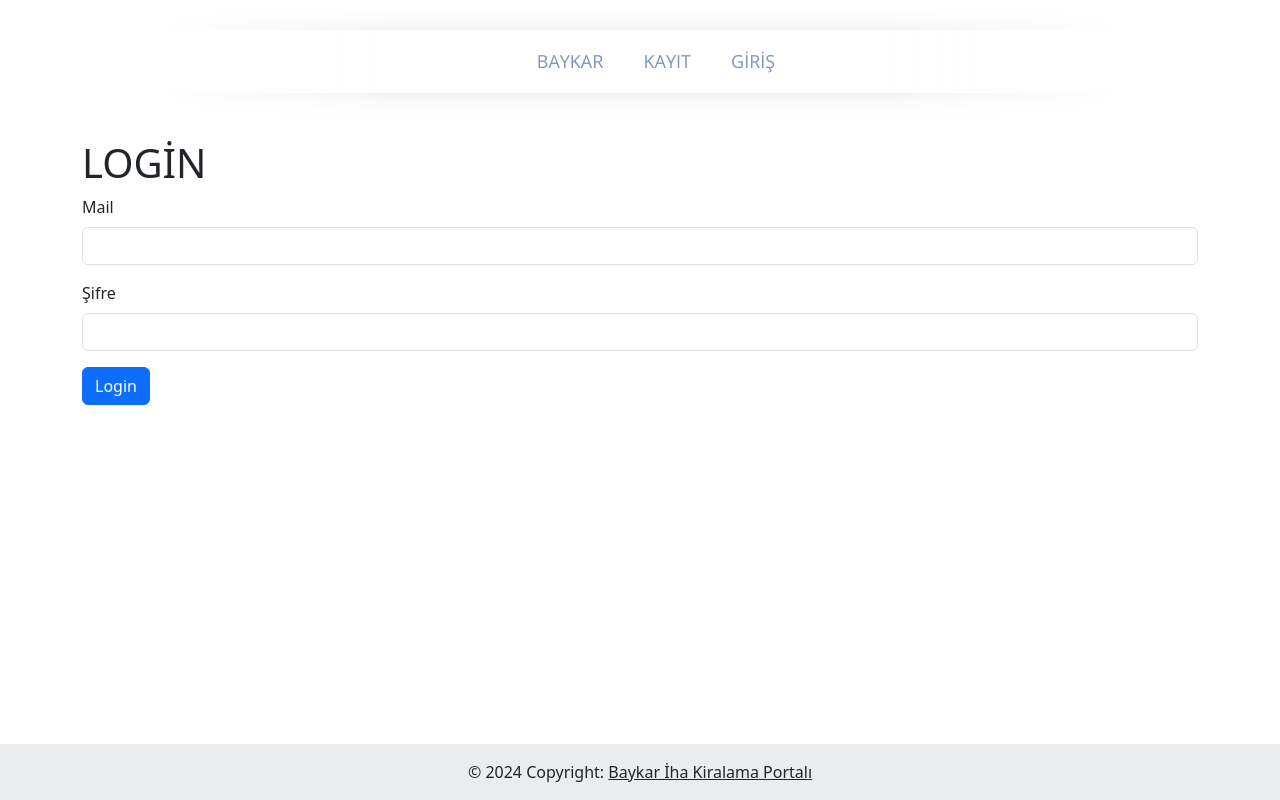
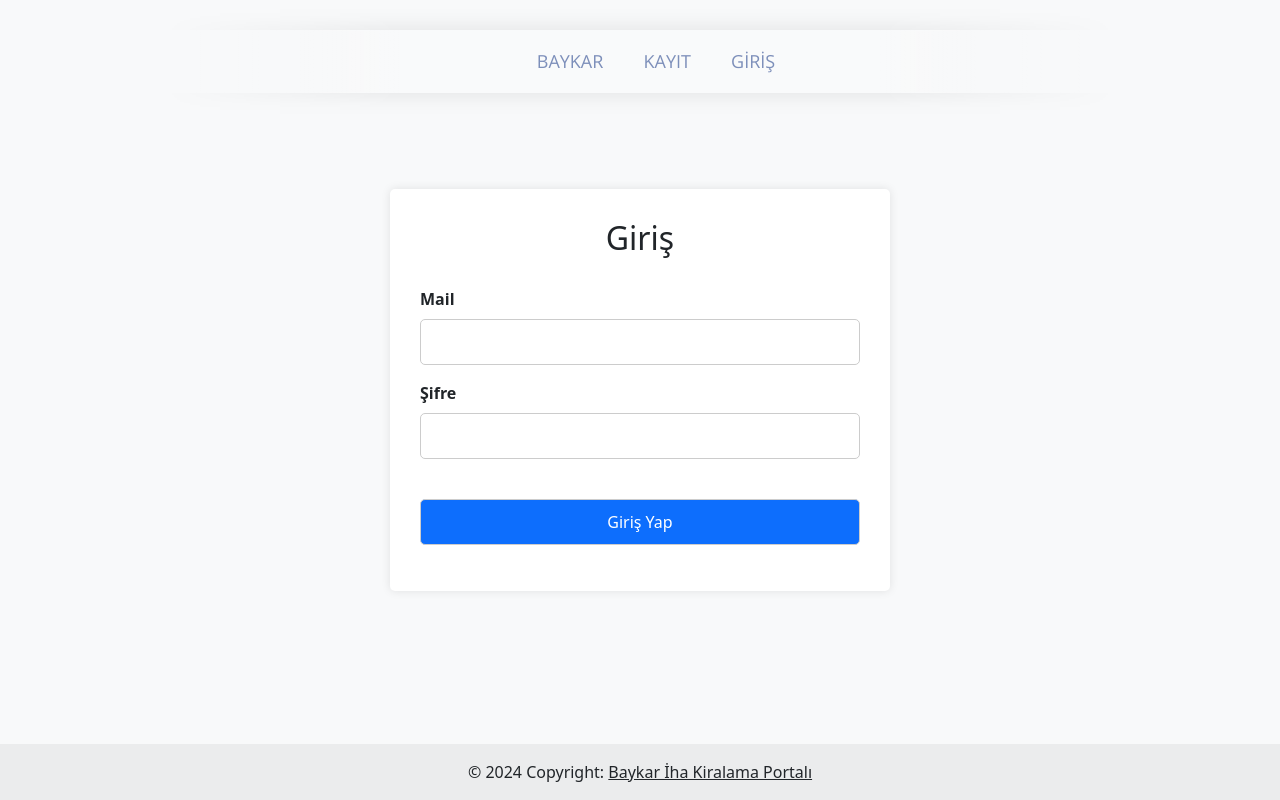
Before and after one commit to ksyusuf/Django-IHA-Kiralama-Projesi, a Django app: page /login in a window 1280 px wide. Run offline with Django 5.2, Linux system fonts and the light colour scheme; some libraries are stand-ins or nearby versions.

Commit message:
front düzenlemeleri

```diff
--- a/ihakiralama/customer/templates/customer/users/login.html
+++ b/ihakiralama/customer/templates/customer/users/login.html
@@ -4,8 +4,50 @@
 {% block title %} LOGİN {% endblock %}
 
 {% block content %}
-<div class="container">
-    <h1> LOGİN </h1>
+<style>
+    body {
+        background-color: #f8f9fa;
+    }
+    .container {
+        max-width: 500px;
+        margin: 50px auto;
+        background-color: #fff;
+        padding: 30px;
+        border-radius: 5px;
+        box-shadow: 0px 0px 10px rgba(0, 0, 0, 0.1);
+    }
+    .container h2 {
+        text-align: center;
+        margin-bottom: 30px;
+    }
+    .form-group {
+        margin-bottom: 20px;
+    }
+    .form-group label {
+        font-weight: bold;
+    }
+    .form-group input {
+        width: 100%;
+        padding: 10px;
+        border: 1px solid #ccc;
+        border-radius: 5px;
+    }
+    .form-group button {
+        width: 100%;
+        padding: 10px;
+        border: none;
+        border-radius: 5px;
+        background-color: #007bff;
+        color: #fff;
+        cursor: pointer;
+    }
+    .form-group button:hover {
+        background-color: #0056b3;
+    }
+</style>
+
+<div class="container mb-5">
+    <h2>Giriş</h2>
     {% if success %}
     <div class="alert alert-success">
         {{success}}
@@ -21,21 +63,21 @@
             {{error}}
         </div>
         {% endif %}
-        <div class="mb-3">
+        <div class="form-group mb-3">
             <label for="Mail" class="form-label">Mail</label>
-            <input type="text" id="Mail" class="form-control" name="Mail">
+            <input type="text" id="Mail" class="form-control" name="Mail" required>
         </div>
-        <div class="mb-3">
+        <div class="form-group mb-3">
             <label for="password" class="form-label">Şifre</label>
-            <input type="password" id="password" class="form-control" name="password">
+            <input type="password" id="password" class="form-control" name="password" required>
         </div>
-        <div class="mb-3"></div>
-
-        <input type="submit" value="Login" class="btn btn-primary">
+        <br>
+        <div class="form-group mb-3">
+            <input type="submit" value="Giriş Yap" class="btn btn-primary">
+        </div>
     </form>
 </div>
 {% endblock %}
-
 
 
 {% block js_files %}
--- a/ihakiralama/customer/views.py
+++ b/ihakiralama/customer/views.py
@@ -71,7 +71,7 @@ def login(request):
 
         if not Customer.objects.filter(Mail=mail).exists():
             return render(request, "customer/users/login.html", {
-                "error": "böyle bir mail yok.",
+                "error": "Böyle bir mail yok.",
             })
         ######################################
         if sifre != Customer.objects.filter(Mail=mail)[0].Sifre:
--- a/ihakiralama/templates/base.html
+++ b/ihakiralama/templates/base.html
@@ -57,7 +57,7 @@
 {% block content %}{% endblock %}
 
 
-<footer class="fixed-bottom bg-body-tertiary text-center text-lg-start">
+<footer class="footer fixed-bottom bg-body-tertiary text-center text-lg-start">
     <div class="text-center p-3" style="background-color: rgba(0, 0, 0, 0.05);">
         © {{ current_year }} Copyright:
         <a class="text-body" href="https://github.com/ksyusuf/Django-IHA-Kiralama-Projesi">Baykar İha Kiralama
```
Also changed, not shown: ihakiralama/customer/templates/customer/users/register.html (+9 -16 lines), Ekran görüntüleri/IHA - Ana Sayfa.png (added), Ekran görüntüleri/IHA - LOGİN.png (added). Lines whose indentation alone changed are shown as unchanged.
